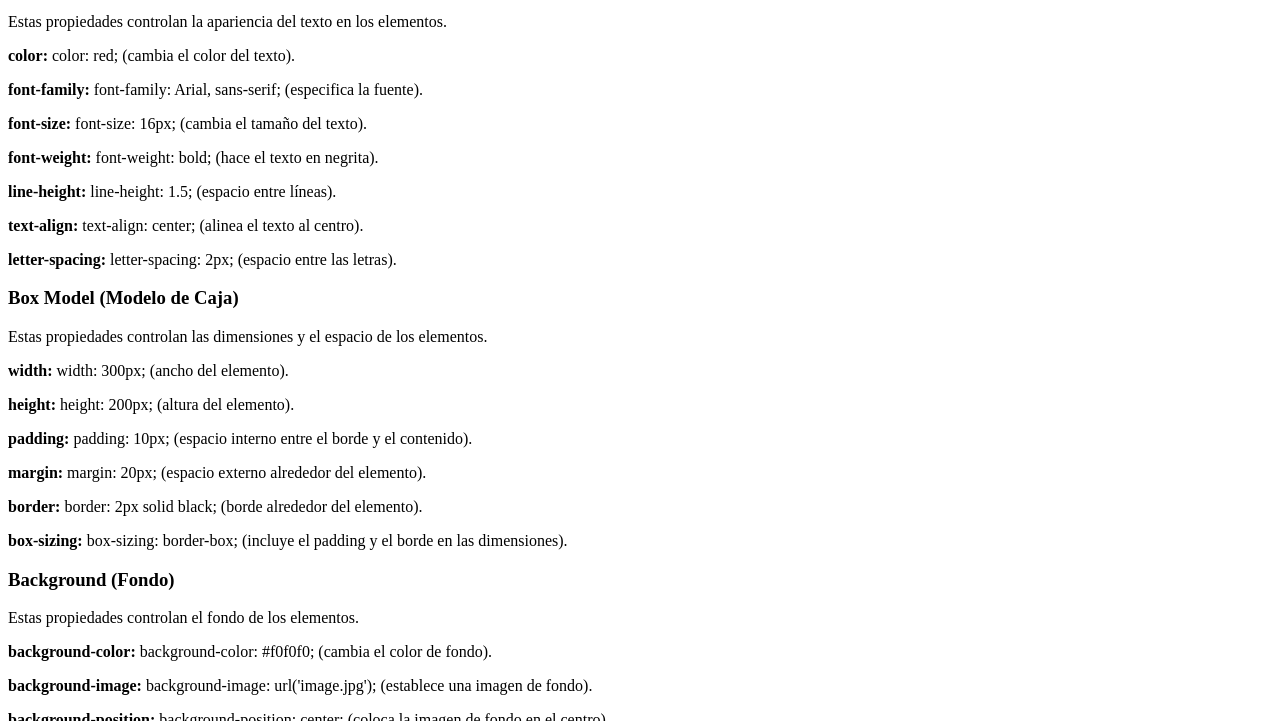
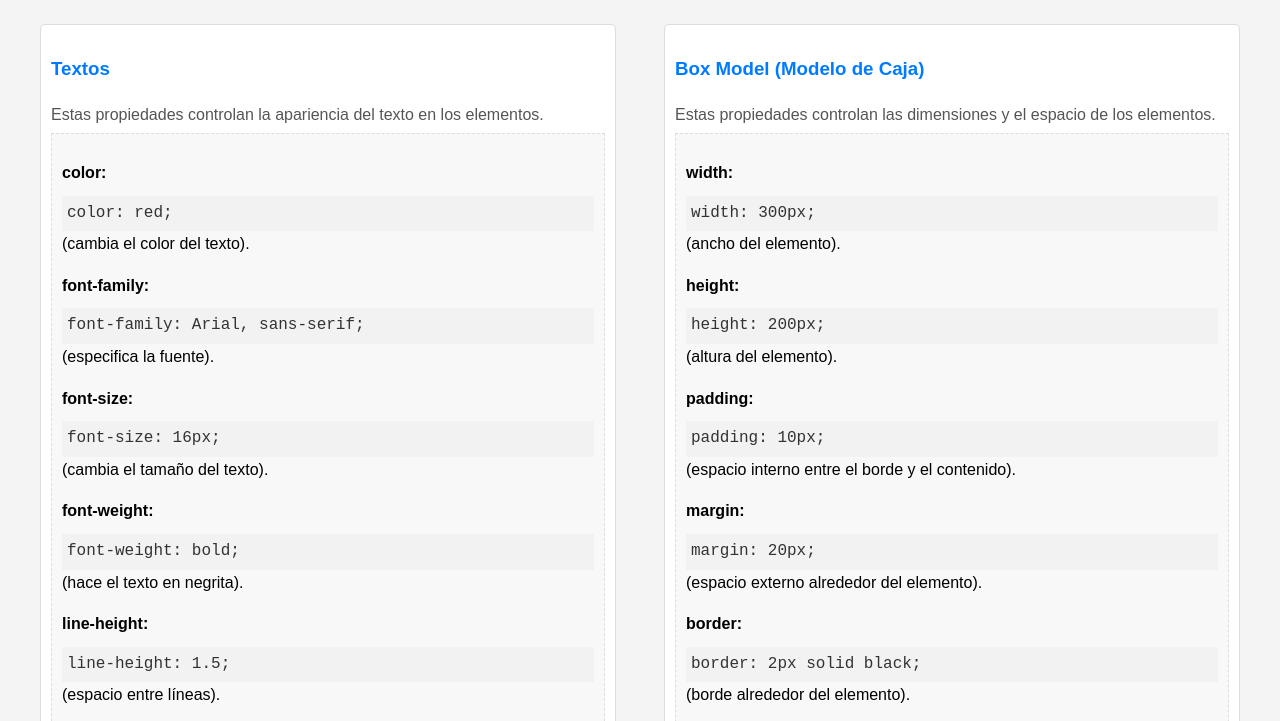
Before and after one commit to BirdMary/propiedades, a plain HTML site: page index.html in a window 1280 px wide. Shown: the part 108-829 px from the top of the page. Drawn offline with Linux system fonts and the light colour scheme.

Commit message:
Update index.html

```diff
--- a/index.html
+++ b/index.html
@@ -4,7 +4,7 @@
     <meta charset="UTF-8">
     <meta name="viewport" content="width=device-width, initial-scale=1.0">
     <title>Explicación de Propiedades CSS</title>
-    <link href="documentación.css" rel="stylesheet" type="text/css"/>
+    <link href="style.css" rel="stylesheet" type="text/css"/>
 </head>
 <body>
     <div class="container">
```
